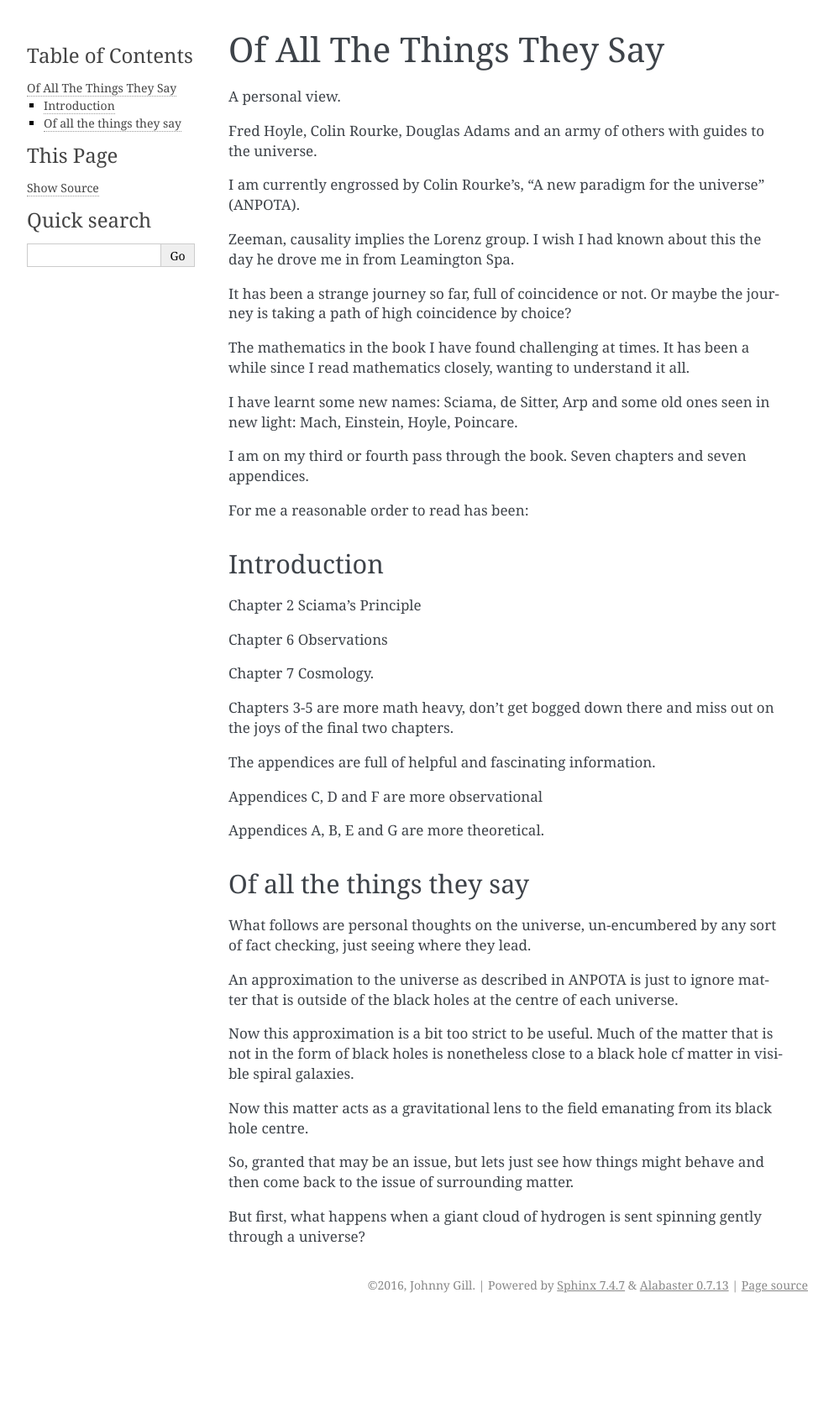
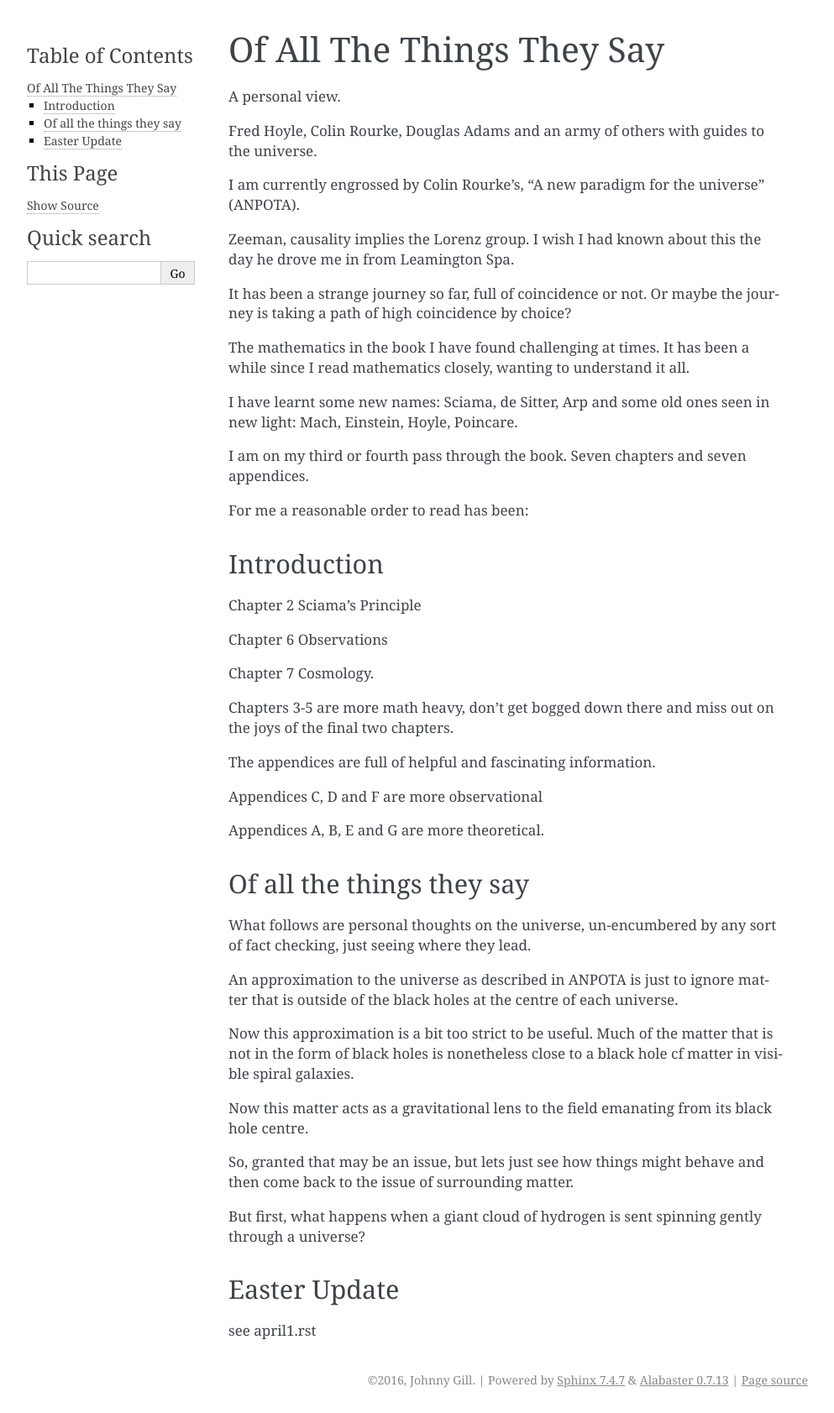
Before and after one commit to openbermuda/karmapi, a Sphinx documentation site: the page built from docs/nodice/oattts.rst, in a window 1280 px wide. Shown: the whole page at 84% size, without its empty margins (148-1141 px from the left). Built offline with Sphinx 7.4.7, drawn with Linux system fonts in a browser that asks for light colours; formulas are drawn with MathJax 3; pages that are not in the unit, such as notebooks, are missing from menus; before the commit the page ends 1570 px from its top, so only the background shows below that.

Commit message:
easter update nine years less eleven days on

```diff
--- a/docs/nodice/oattts.rst
+++ b/docs/nodice/oattts.rst
@@ -31,16 +31,11 @@ For me a reasonable order to read has been:
 Introduction
 ============
 
-
-
 Chapter 2 Sciama's Principle
-
-
 
 Chapter 6 Observations
 
 Chapter 7 Cosmology.
-
 
 Chapters 3-5 are more math heavy, don't get bogged down there and miss
 out on the joys of the final two chapters.
@@ -74,3 +69,8 @@ behave and then come back to the issue of surrounding matter.
 
 But first, what happens when a giant cloud of hydrogen is sent
 spinning gently through a universe?
+
+Easter Update
+=============
+
+see april1.rst
```
